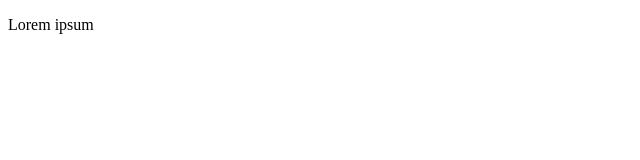
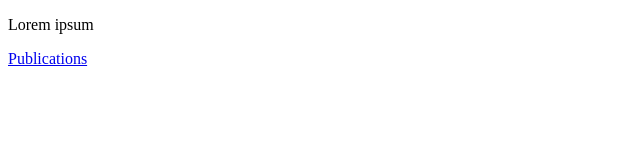
Before and after one commit to lcornanguer/lcornanguer.github.io, a plain HTML site: page index.html in a window 1280 px wide. Shown: the whole page, without its empty margins (0-640 px from the left). Drawn offline with Linux system fonts and the light colour scheme.

Commit message:
Update index.html

```diff
--- a/index.html
+++ b/index.html
@@ -6,5 +6,6 @@
   </head>
   <body>
     <p>Lorem ipsum</p>
+    <p><a href="publications">Publications</a></p>
   </body>
 </html>
```
